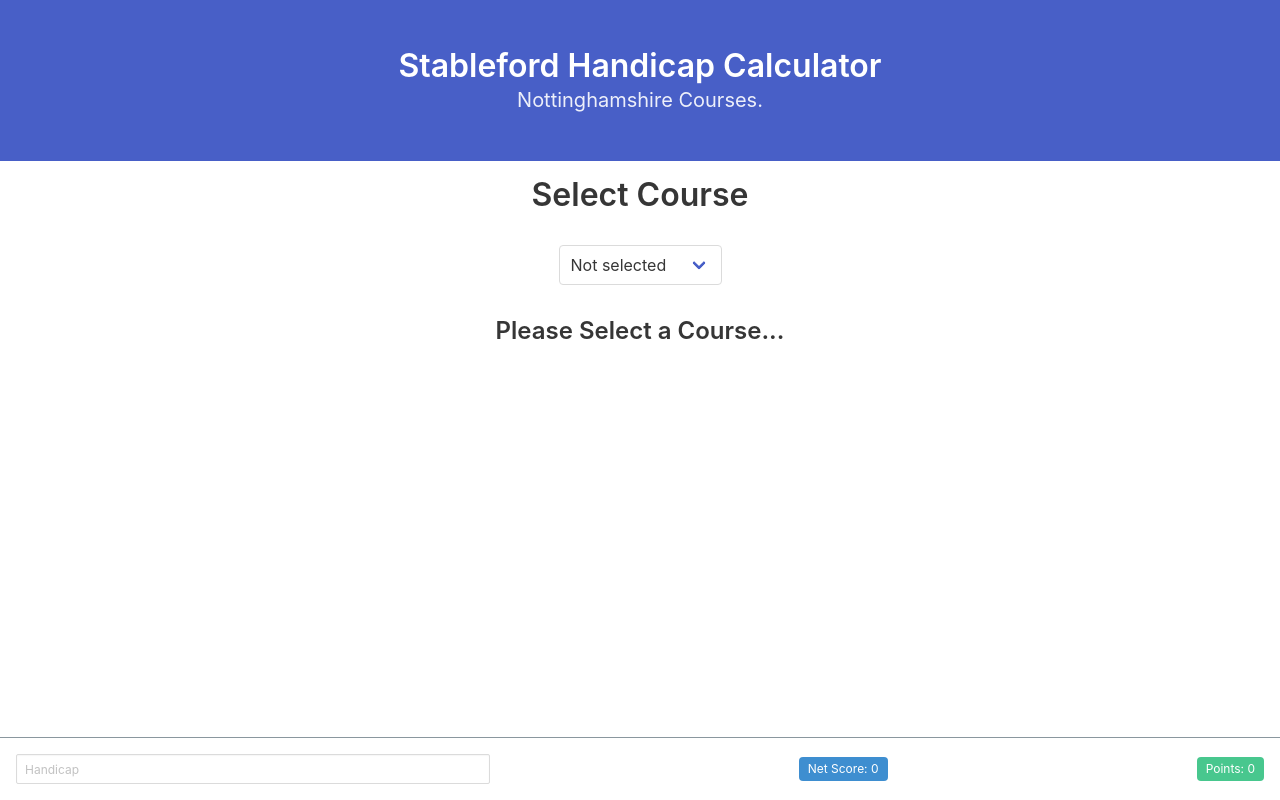
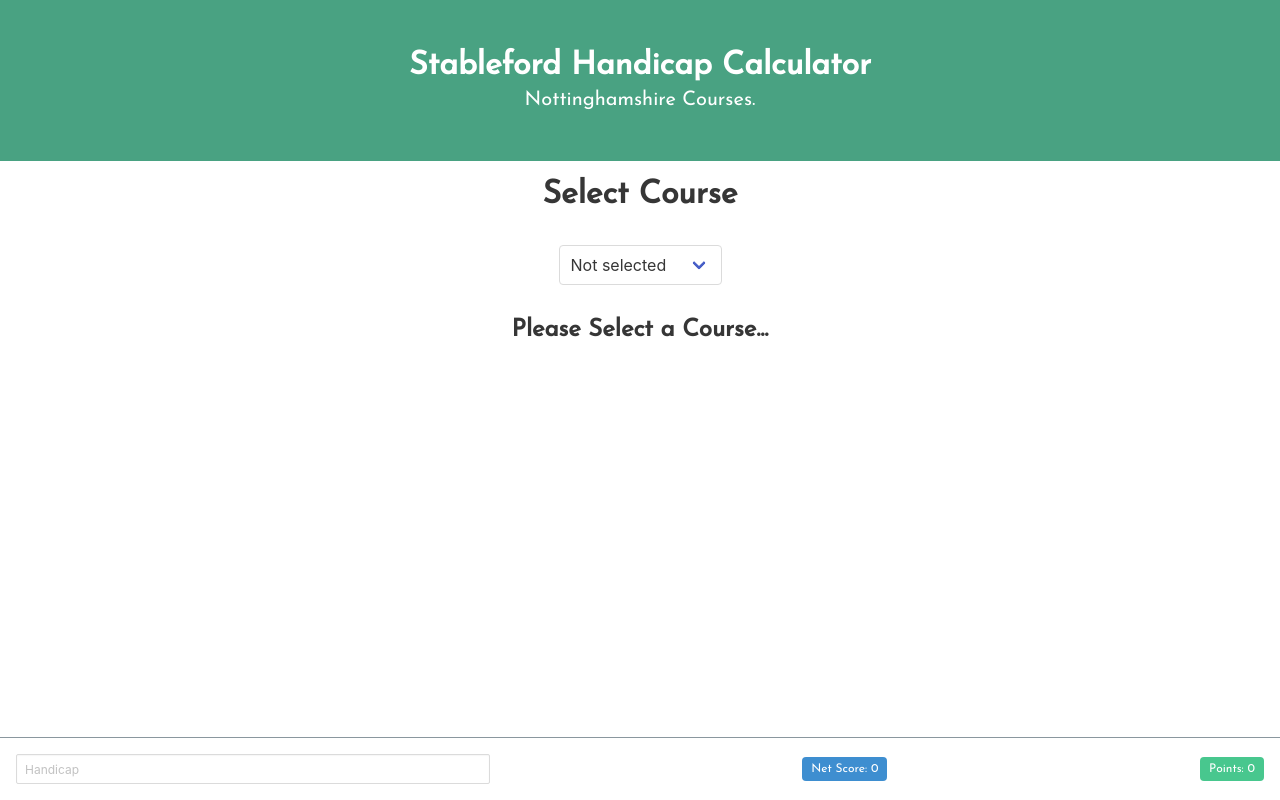
Before and after one commit to BradWaterhouse/stableford-points-calculator, a React (Create React App) app: page / in a window 1280 px wide. Built offline with nearby package versions, Linux system fonts and the light colour scheme.

Commit message:
adds google font

```diff
--- a/src/assets/css/App.css
+++ b/src/assets/css/App.css
@@ -24,3 +24,7 @@
     order: 2;
   }
 }
+
+.logo {
+  background-image: url("../images/logo.png");
+}
--- a/src/assets/css/index.css
+++ b/src/assets/css/index.css
@@ -1,3 +1,7 @@
+@import url('https://fonts.googleapis.com/css?family=Fjalla+One&display=swap');
+@import url('https://fonts.googleapis.com/css?family=Montserrat&display=swap');
+@import url('https://fonts.googleapis.com/css?family=Josefin+Sans&display=swap');
+
 body {
   margin: 0;
   font-family: -apple-system, BlinkMacSystemFont, 'Segoe UI', 'Roboto', 'Oxygen',
@@ -11,3 +15,7 @@ code {
   font-family: source-code-pro, Menlo, Monaco, Consolas, 'Courier New',
     monospace;
 }
+
+h1, h2, h3, span, p, li, button, label, div, input {
+  font-family: 'Josefin Sans';
+}
--- a/src/components/App.tsx
+++ b/src/components/App.tsx
@@ -14,8 +14,8 @@ interface Course {
 }
 
 const courses: Record<string, Course> = {
-    bullwellForest,
-    ramsdale
+    "bullwellForest": bullwellForest,
+    "ramsdale": ramsdale
 };
 
 function App() {
@@ -56,10 +56,10 @@ function App() {
     return (
         <div className="App">
             <div className="header">
-                <section className="hero is-link">
+                <section className="hero" style={{backgroundColor: "#49a282"}}>
                     <div className="hero-body">
-                        <p className="title">Stableford Handicap Calculator</p>
-                        <p className="subtitle">Nottinghamshire Courses.</p>
+                        <p className="title has-text-white">Stableford Handicap Calculator</p>
+                        <p className="subtitle has-text-white">Nottinghamshire Courses.</p>
                     </div>
                 </section>
             </div>
--- a/src/components/Hole/Hole.tsx
+++ b/src/components/Hole/Hole.tsx
@@ -16,20 +16,20 @@ export const Hole: FC<Props> = (props: Props): ReactElement => {
 
     return (
         <div className="column is-3">
-        <div className="card" style={{backgroundColor: "#dcdcdc"}}>
+        <div className="card" style={{backgroundColor: "#49a282"}}>
             <div className="card-content">
-                <h2 className="subtitle">Hole {props.number}</h2>
+                <h2 className="subtitle has-text-white">Hole {props.number}</h2>
                 <div className="columns is-multiline is-mobile">
                     <div className="column is-4">
-                        <label>Par</label>
+                        <label className="has-text-white">Par</label>
                         <input className="input is-small" type="number" value={props.par} readOnly={true} />
                     </div>
                     <div className="column is-4">
-                        <label>SI</label>
+                        <label className="has-text-white">SI</label>
                         <input className="input is-small" type="number" value={props.strokeIndex} readOnly={true} />
                     </div>
                     <div className="column is-4">
-                        <label>Score</label>
+                        <label className="has-text-white">Score</label>
                         <input className="input is-small" type="number" value={props.score} onChange={handleScoreUpdate} />
                     </div>
                 </div>
```
Also changed, not shown: src/assets/images/logo.png (added).
